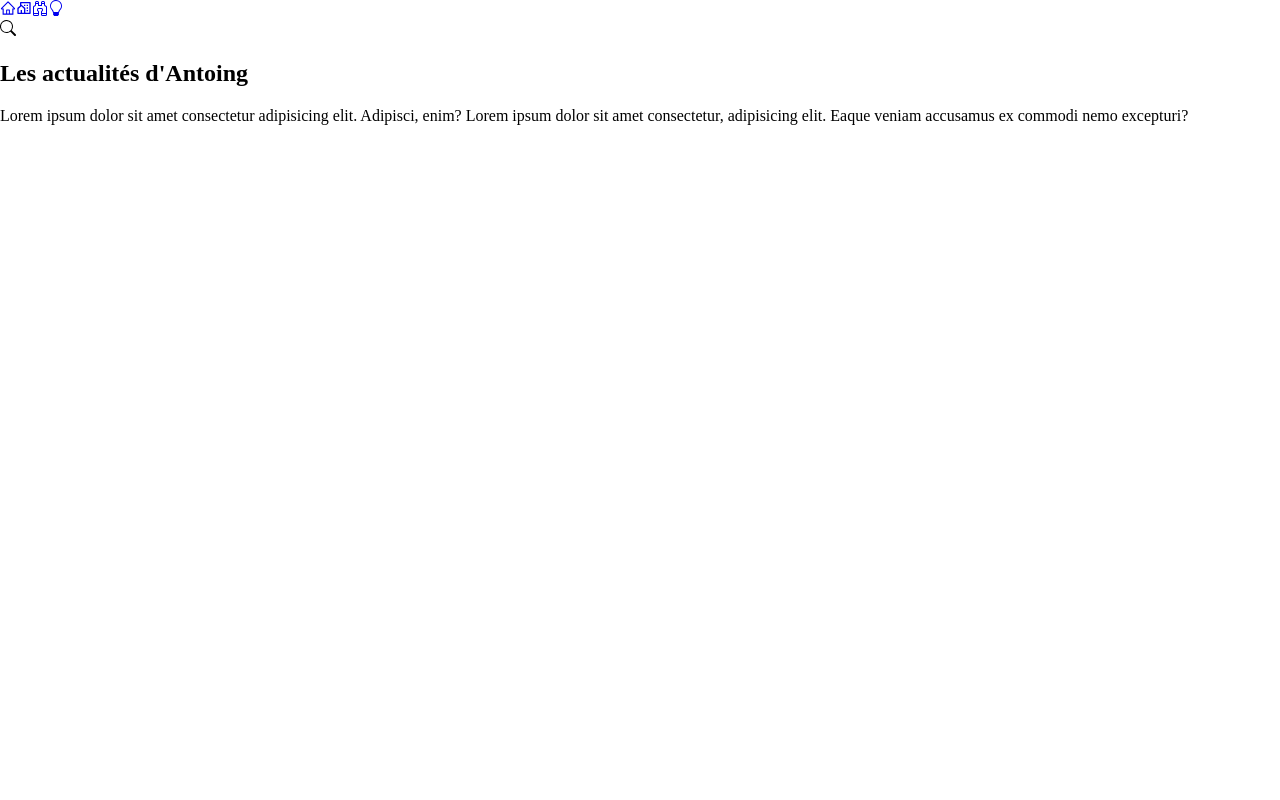
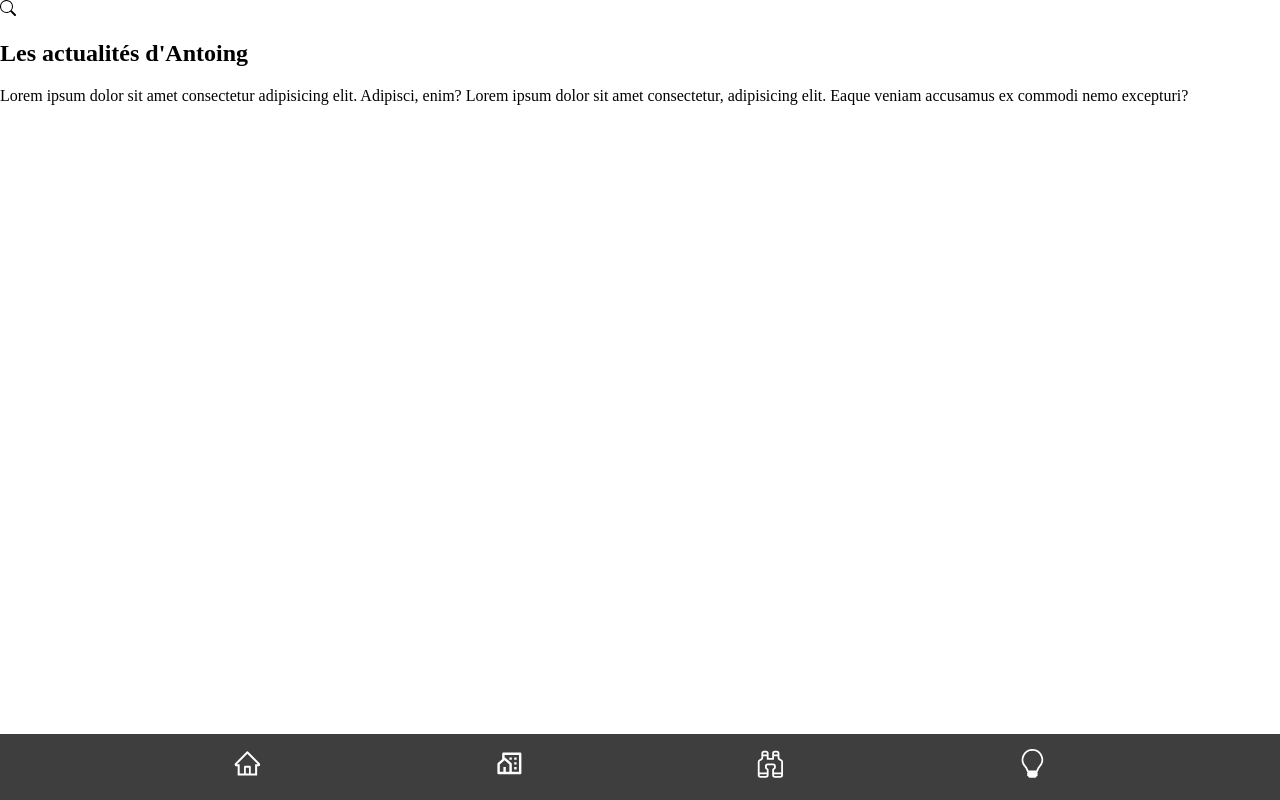
Before and after one commit to evrardsibo/hackthon-app, a React (Create React App) app: page / in a window 1280 px wide. Built offline with nearby package versions, Linux system fonts and the light colour scheme.

Commit message:
pre scss

```diff
--- a/src/assets/scss/Base.css
+++ b/src/assets/scss/Base.css
@@ -1,4 +1,24 @@
 body {
   margin: 0;
 }
+
+.menu {
+  position: fixed;
+  bottom: 0;
+  display: -webkit-box;
+  display: -ms-flexbox;
+  display: flex;
+  -webkit-box-pack: space-evenly;
+      -ms-flex-pack: space-evenly;
+          justify-content: space-evenly;
+  width: 100%;
+  background-color: #3f3e3e;
+  padding: 15px 0;
+}
+
+.menu a {
+  color: white;
+  text-decoration: none;
+  font-size: 1.8em;
+}
 /*# sourceMappingURL=Base.css.map */
--- a/src/assets/scss/Base.scss
+++ b/src/assets/scss/Base.scss
@@ -3,3 +3,18 @@ body {
     margin: 0;
 }
 //nav
+
+.menu {
+    position: fixed;
+    bottom: 0;
+    display: flex;
+    justify-content: space-evenly;
+    width: 100%;
+    background-color: #3f3e3e;
+    padding: 15px 0;
+    a {
+        color: white;
+        text-decoration: none;
+        font-size: 1.8em;
+    }
+}
--- a/src/assets/scss/Commerces.css
+++ b/src/assets/scss/Commerces.css
@@ -1 +1,27 @@
-/* No CSS *//*# sourceMappingURL=Commerces.css.map */
+.commerceContainer {
+  display: -webkit-box;
+  display: -ms-flexbox;
+  display: flex;
+  -webkit-box-orient: vertical;
+  -webkit-box-direction: normal;
+      -ms-flex-direction: column;
+          flex-direction: column;
+  -webkit-box-align: center;
+      -ms-flex-align: center;
+          align-items: center;
+}
+
+.commerceContainer .commerceCard {
+  background-color: #5a5a5a;
+  border-radius: 15px;
+  padding: 10px 15px;
+  color: white;
+  margin: 10px 0;
+  width: 250px;
+}
+
+.commerceContainer .commerceCard a {
+  text-decoration: none;
+  color: #3d3db4;
+}
+/*# sourceMappingURL=Commerces.css.map */
--- a/src/components/Commerces.jsx
+++ b/src/components/Commerces.jsx
@@ -19,13 +19,15 @@ const Commerces = () => {
 
 
     return (
-        <div>
+        <>
             <GenerateCard />
-        </div>
+        </>
     )
 
     function GenerateCard() {
         return (
+            <div className="commerceContainer">
+            {
                 getData.map((commerce) => {
                     return (
                     <div className="commerceCard" key={ commerce.recordid }>
@@ -35,6 +37,8 @@ const Commerces = () => {
                     </div>
                     );
                 })
+            }
+        </div>
         )
     }
 }
```
Also changed, not shown: src/assets/scss/Commerces.scss (+18 -0 lines), 2 other files (tests, documents, lock files or other folders). Lines whose indentation alone changed are shown as unchanged.
